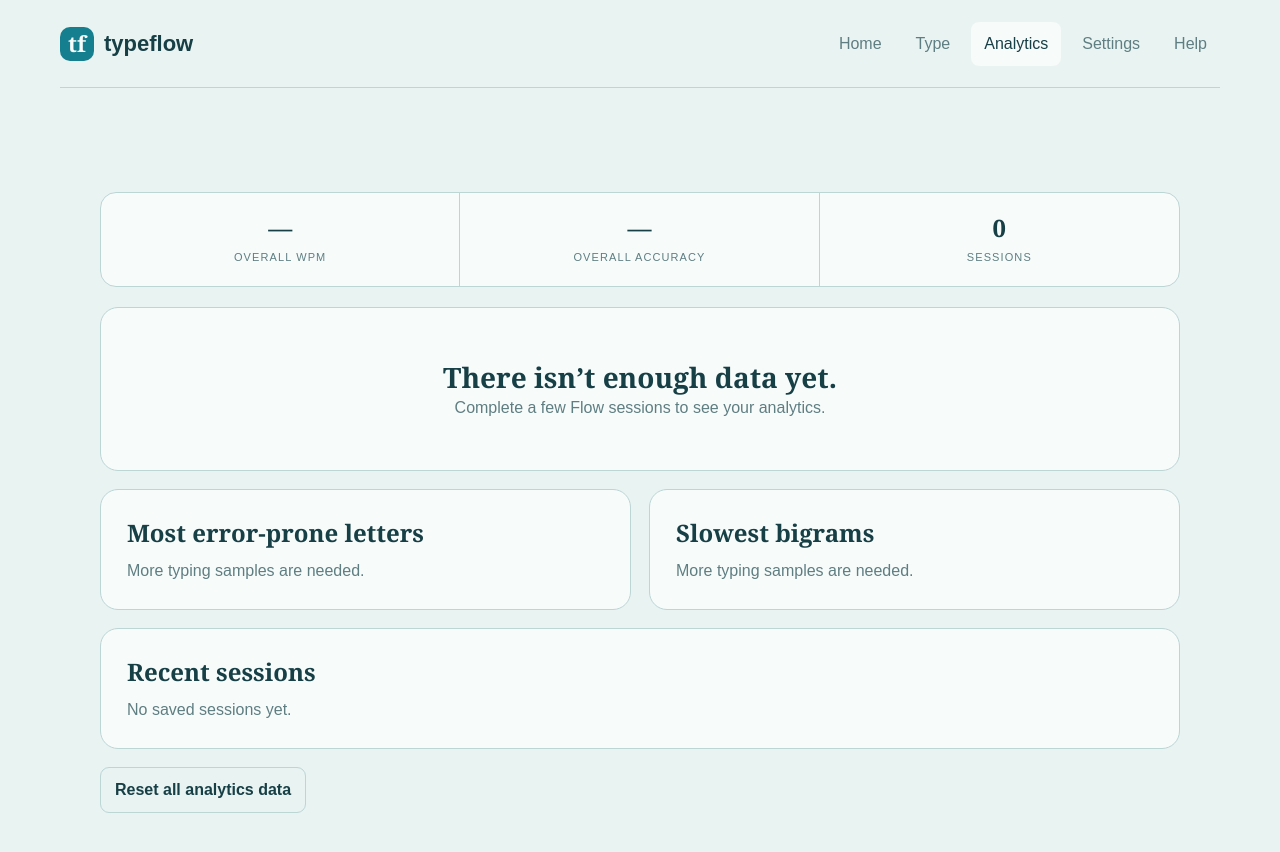
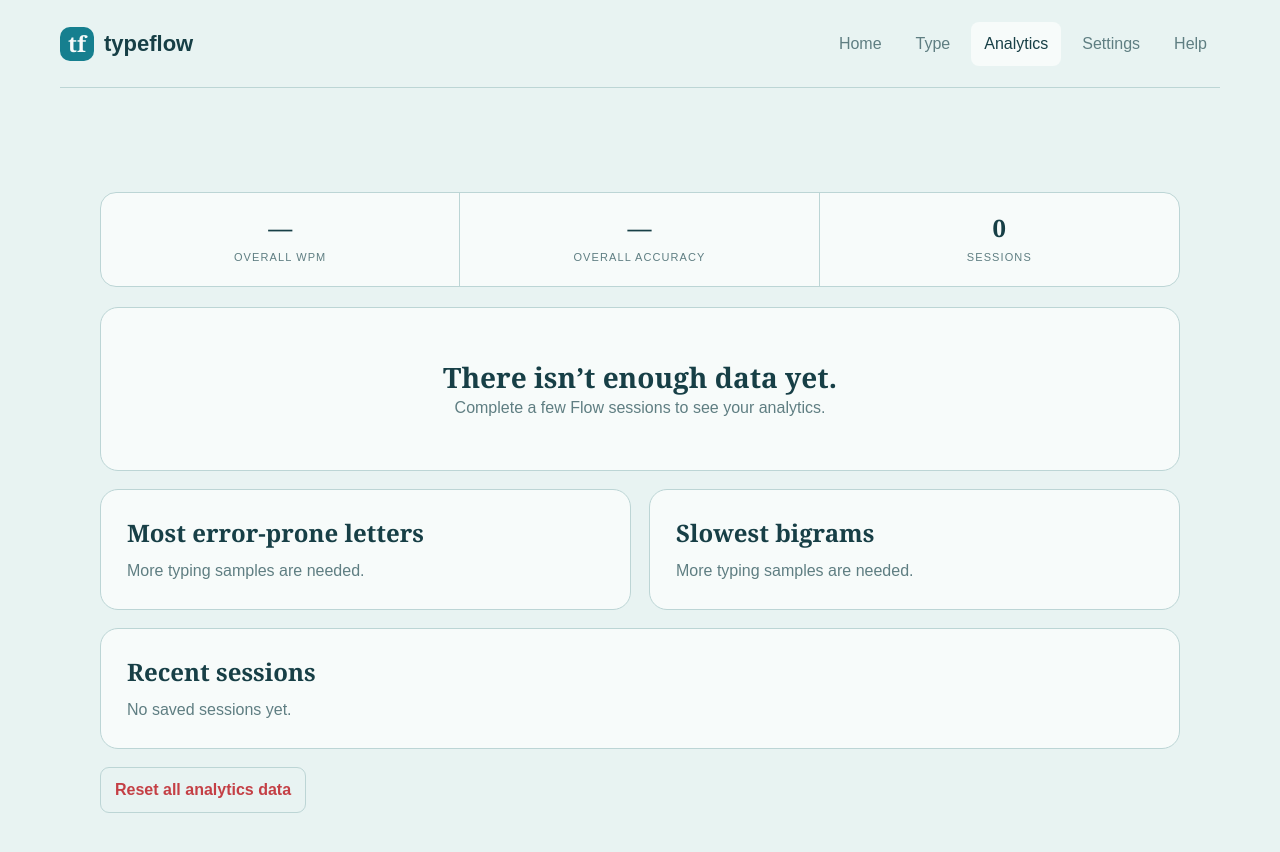
Before and after one commit to alexxue99/typeflow, a Next.js app: page / in a window 1280 px wide. Both pictures are taken after a click on the button "Analytics". Shown: the top 852 px of the page. Built offline with nearby package versions, Linux system fonts and the light colour scheme.

Commit message:
changed reset analytics text to red

```diff
--- a/app/components/typing/AnalyticsPage.tsx
+++ b/app/components/typing/AnalyticsPage.tsx
@@ -31,7 +31,7 @@ export function AnalyticsPage({ data, setData }: AnalyticsPageProps) {
         <DataCard title="Slowest bigrams" rows={bigrams.map(([key, stat]) => [key, `${Math.round(stat.totalTime / stat.attempts)} ms`])} />
       </div>
       <div className="table-card"><h2>Recent sessions</h2>{data.sessions.length ? <table><thead><tr><th>Date</th><th>Mode</th><th>WPM</th><th>Accuracy</th></tr></thead><tbody>{data.sessions.map((item) => <tr key={item.id}><td>{new Date(item.date).toLocaleDateString()}</td><td>{item.mode}</td><td>{item.wpm}</td><td>{item.accuracy}%</td></tr>)}</tbody></table> : <p>No saved sessions yet.</p>}</div>
-      <button className="mode-settings-apply" onClick={reset}>Reset all analytics data</button>
+      <button className="mode-settings-apply analytics-reset" onClick={reset}>Reset all analytics data</button>
     </section>
   );
 }
--- a/app/globals.css
+++ b/app/globals.css
@@ -53,6 +53,7 @@ footer { border-top: 1px solid var(--border); width: min(1160px, calc(100% - 40p
 .mode-settings summary { cursor:pointer; color:var(--accent); font-weight:800; }
 .mode-settings-grid { display:grid; grid-template-columns:repeat(3,minmax(0,1fr)); gap:18px; margin-top:18px; align-items:end; }
 .mode-settings-apply { margin-top:18px; border:1px solid var(--border); background:var(--bg); padding:10px 14px; border-radius:9px; font-weight:700; }
+.analytics-reset { color:var(--incorrect); }
 .stats-strip, .analytics-summary { display:grid; grid-template-columns:repeat(5,1fr); border:1px solid var(--border); border-radius:16px; background:var(--surface); overflow:hidden; margin:30px 0 18px; }
 .metric { padding:18px; text-align:center; border-right:1px solid var(--border); }.metric:last-child { border:0; }.metric strong { display:block; font:600 24px Georgia,serif; }.metric span { color:var(--muted); font-size:11px; text-transform:uppercase; letter-spacing:.1em; }
 .typing-panel { position:relative; min-height:310px; background:var(--surface); border:1px solid var(--border); border-radius:22px; padding:56px; box-shadow:var(--shadow); cursor:text; }
```
